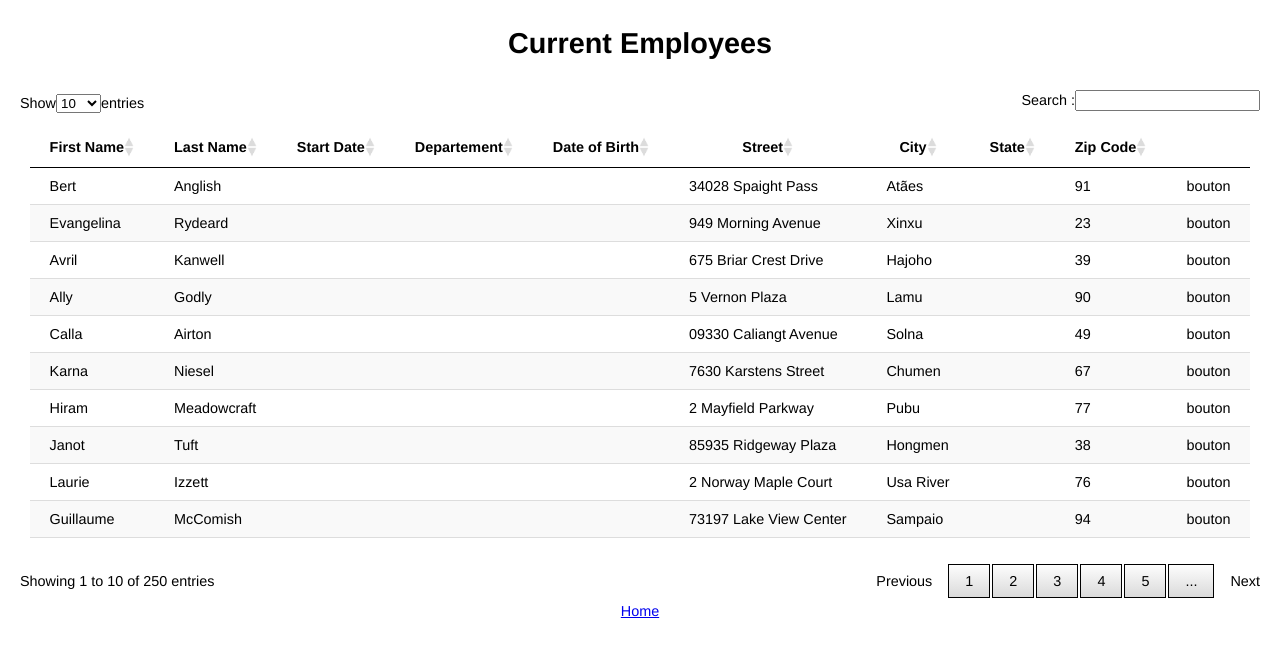
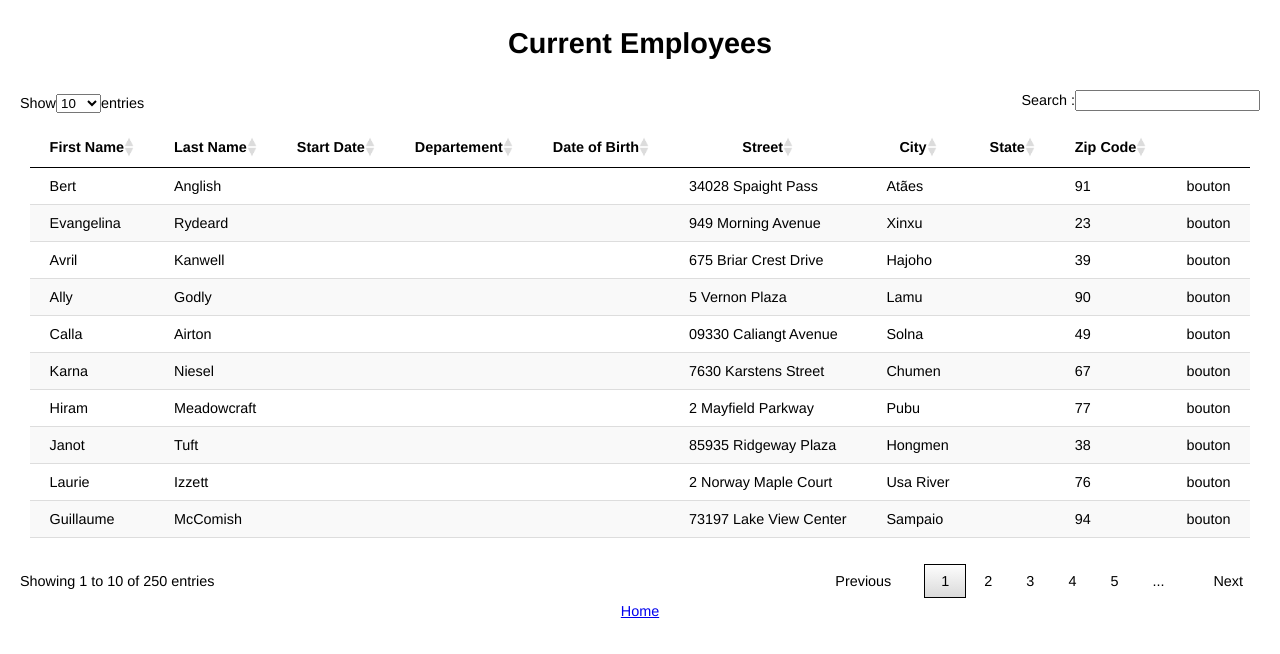
Before and after one commit to Squal94/Khadir_Lounis_Projet_14_122022, a React (Create React App) app in the folder wealth_health/: page /employee in a window 1280 px wide. Shown: the top 654 px of the page. Built offline with nearby package versions, Linux system fonts and the light colour scheme.

Commit message:
style du composant pagination  modifié ok

```diff
--- a/wealth_health/src/Components/Pagination.js
+++ b/wealth_health/src/Components/Pagination.js
@@ -8,12 +8,34 @@ import {
 
 const Pagination = () => {
   const dispatch = useDispatch();
+  const prevQueryselector = document.querySelector(
+    ".paginationContainer__element__btn--prev"
+  );
+  const nextQueryselector = document.querySelector(
+    ".paginationContainer__element__btn--next"
+  );
   const dataLength = useSelector((state) => state.employee.data);
   const currentfirstItem = useSelector((state) => state.employee.firstItem);
   const currentLastItem = useSelector((state) => state.employee.LastItem);
   const totalPages = useSelector((state) => state.employee.totalPages);
   const currentPage = useSelector((state) => state.employee.numberPage);
+  console.log(totalPages);
   console.log(currentPage);
+
+  if (prevQueryselector) {
+    if (currentPage !== 1) {
+      prevQueryselector.classList.add("activeBtn");
+    } else {
+      prevQueryselector.classList.remove("activeBtn");
+    }
+  }
+  if (nextQueryselector) {
+    if (currentPage !== totalPages) {
+      nextQueryselector.classList.add("activeBtn");
+    } else {
+      nextQueryselector.classList.remove("activeBtn");
+    }
+  }
 
   // Pagination spread variables
   const pageNumberLimit = 5;
@@ -74,6 +96,7 @@ const Pagination = () => {
     setmaxPageNumberLimit(maxPageNumberLimit - pageNumberLimit);
     setminPageNumberLimit(minPageNumberLimit - pageNumberLimit);
   }
+
   return (
     <div className="paginationContainer">
       <div className="paginationContainer__element">
--- a/wealth_health/src/Styles/Components/_datePicker.scss
+++ b/wealth_health/src/Styles/Components/_datePicker.scss
@@ -1,13 +1,32 @@
 .datePicker {
   display: flex;
   flex-flow: column nowrap;
-
-  // margin: 15px 0;
   &__input {
-    width: 170px;
+    width: 172px;
   }
 }
 
 input[type="date"]:required:invalid::-webkit-datetime-edit {
   color: transparent;
 }
+
+input[type="date"]::-webkit-calendar-picker-indicator {
+  opacity: 0;
+  -webkit-appearance: none;
+  width: 100%;
+}
+
+// input[type="date"]:focus:required:invalid::-webkit-datetime-edit {
+//   color: black;
+//   content: "";
+// }
+
+// input[type="date"]::-webkit-inner-spin-button,
+// input[type="date"]::-webkit-calendar-picker-indicator {
+//   opacity: 0;
+//   -webkit-appearance: none;
+// }
+
+// input[type="date"]::before {
+//   content: attr(placeholder) "";
+// }
--- a/wealth_health/src/Styles/Components/_pagination.scss
+++ b/wealth_health/src/Styles/Components/_pagination.scss
@@ -13,6 +13,18 @@
       align-items: center;
     }
     &__btn {
+      &--prev {
+        display: flex;
+        justify-content: center;
+        padding: 8px 16px;
+        margin: 1px;
+      }
+      &--next {
+        display: flex;
+        justify-content: center;
+        padding: 8px 16px;
+        margin: 1px;
+      }
       &--list {
         display: flex;
         flex-flow: row wrap;
@@ -24,9 +36,14 @@
           display: flex;
           justify-content: center;
           padding: 8px 16px;
-          border: 0.5px solid black;
-          background: linear-gradient(to bottom, #fdfdfd, #dadada);
+          // border: 0.5px solid black;
+          // background: linear-gradient(to bottom, #fdfdfd, #dadada);
           margin: 1px;
+        }
+        &--item:hover {
+          border: 0.5px solid rgb(31, 31, 31);
+          background: linear-gradient(to bottom, #686868, #282828);
+          color: white;
         }
       }
       display: flex;
@@ -41,3 +58,14 @@
     align-items: center;
   }
 }
+
+.active {
+  border: 0.5px solid black;
+  background: linear-gradient(to bottom, #fdfdfd, #dadada);
+}
+
+.activeBtn:hover {
+  border: 0.5px solid rgb(31, 31, 31);
+  background: linear-gradient(to bottom, #686868, #282828);
+  color: white;
+}
```
